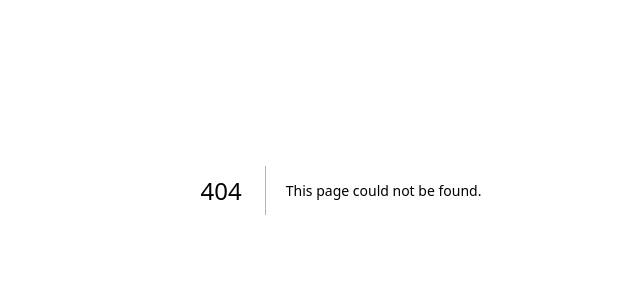
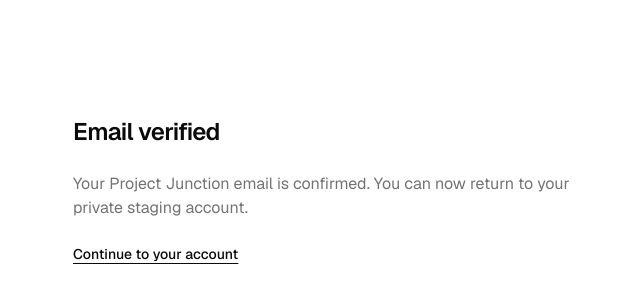
Before and after one commit to abenezer-ayalneh/project-junction, a Next.js app in the folder apps/web/: page /account/verified in a window 1280 px wide. Before the commit this address had no page. Shown: the part 210-510 px from the top of the page, without its empty margins (299-939 px from the left). Built offline with nearby package versions, Linux system fonts and the light colour scheme.

Commit message:
fix(staging): allow signed email lifecycle

```diff
--- a/apps/web/src/app/account/page.tsx
+++ b/apps/web/src/app/account/page.tsx
@@ -71,7 +71,7 @@ export default function AccountPage() {
 				return
 			}
 			if (mode === 'sign-up') {
-				const result = await authClient.signUp.email({ name, email, password })
+				const result = await authClient.signUp.email({ name, email, password, callbackURL: `${window.location.origin}/account/verified` })
 				setMessage(
 					result.error
 						? 'Unable to create the account. Check the details and try again.'
--- /dev/null
+++ b/apps/web/src/app/account/verified/page.tsx
@@ -0,0 +1,13 @@
+import Link from 'next/link'
+
+export default function EmailVerifiedPage() {
+	return (
+		<main className="mx-auto flex min-h-svh max-w-xl flex-col justify-center gap-6 px-5 py-12">
+			<h1 className="text-2xl font-semibold tracking-tight">Email verified</h1>
+			<p className="text-muted-foreground">Your Project Junction email is confirmed. You can now return to your private staging account.</p>
+			<Link className="text-sm font-medium underline underline-offset-4" href="/account">
+				Continue to your account
+			</Link>
+		</main>
+	)
+}
```
Also changed, not shown: 2 other files (tests, documents, lock files or other folders).
